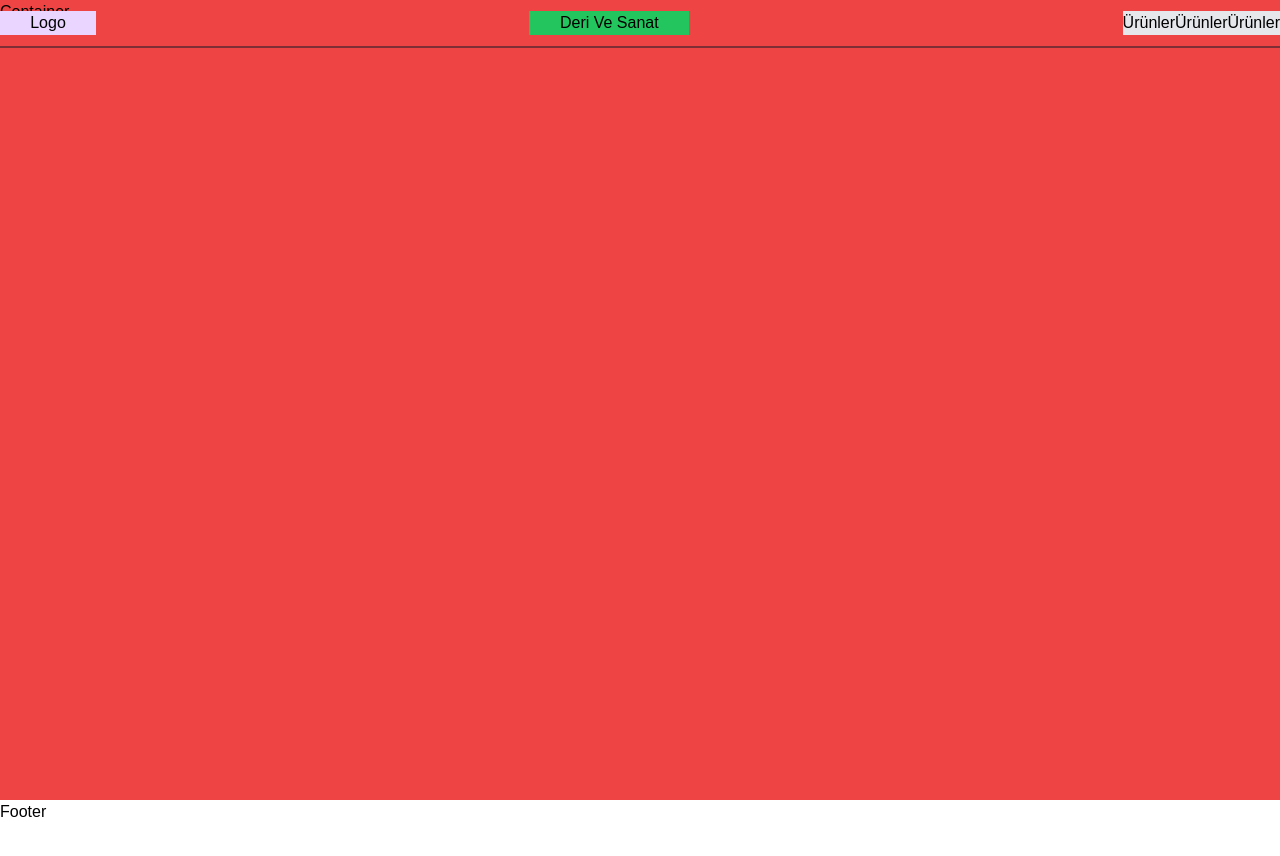
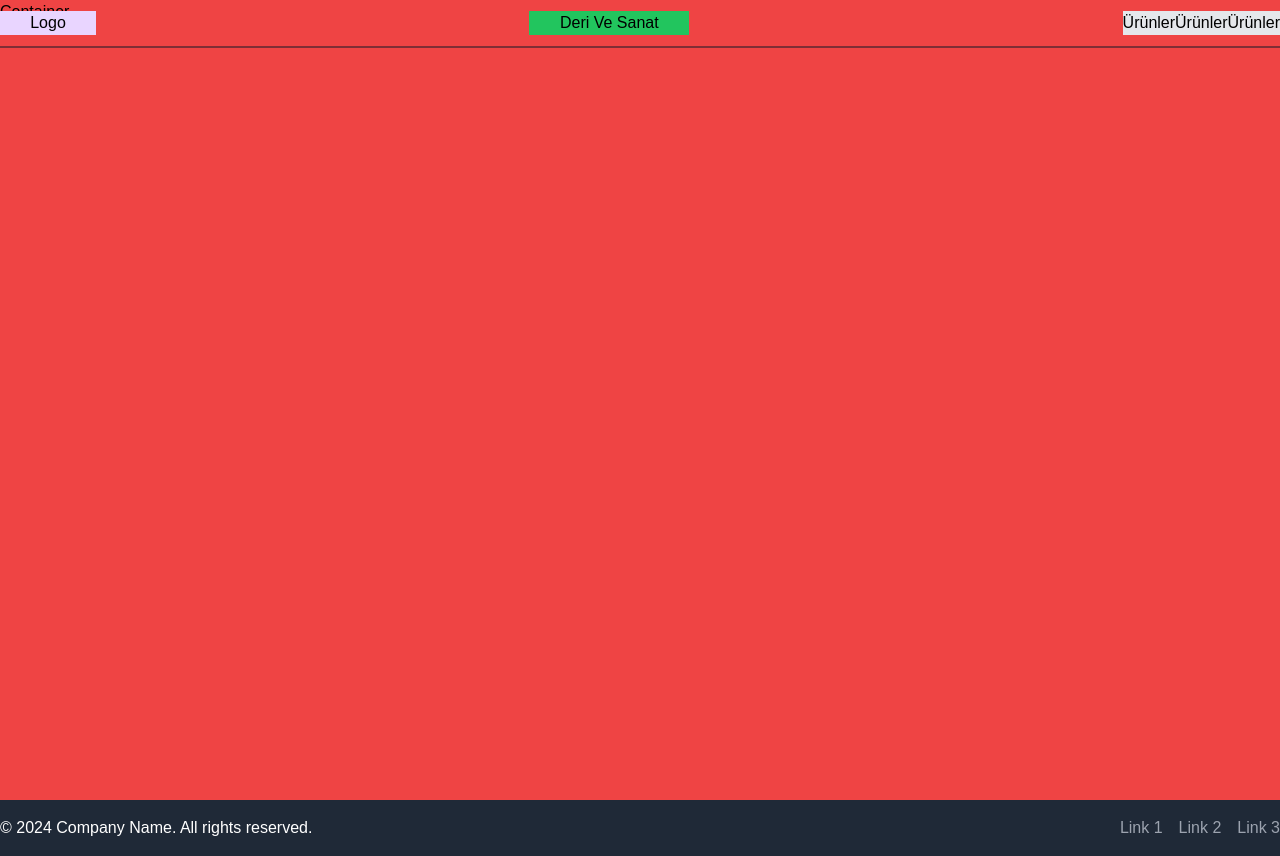
Before and after one commit to apak0/derivesanat, a React (Create React App) app: page / in a window 1280 px wide. Before the commit the page ends 824 px from the top, so only its background shows below. Built offline with nearby package versions, Linux system fonts and the light colour scheme.

Commit message:
Footer component created

```diff
--- a/src/components/footer/index.js
+++ b/src/components/footer/index.js
@@ -1,9 +1,26 @@
-import React from 'react'
+import React from "react";
 
 function Footer() {
   return (
-    <div>Footer</div>
-  )
+    <footer className="bg-gray-800 text-white py-4">
+      <div className="container mx-auto flex justify-between items-center">
+        <div className="flex-shrink-0">
+          <p>&copy; 2024 Company Name. All rights reserved.</p>
+        </div>
+        <div className="flex items-center">
+          <a href="#" className="text-gray-400 hover:text-white mr-4">
+            Link 1
+          </a>
+          <a href="#" className="text-gray-400 hover:text-white mr-4">
+            Link 2
+          </a>
+          <a href="#" className="text-gray-400 hover:text-white">
+            Link 3
+          </a>
+        </div>
+      </div>
+    </footer>
+  );
 }
 
-export default Footer
+export default Footer;
```
